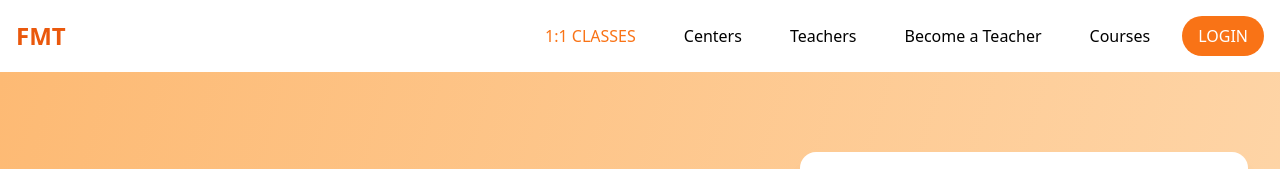
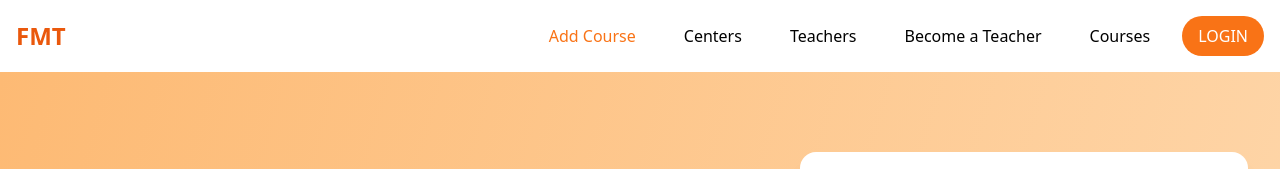
Before and after one commit to Harshsrivastava1414/find-my-future-clone, a React (Vite) app: page / in a window 1280 px wide. Shown: the top 169 px of the page. Built offline with nearby package versions, Linux system fonts and the light colour scheme.

Commit message:
Update Navbar.jsx

```diff
--- a/src/components/Navbar.jsx
+++ b/src/components/Navbar.jsx
@@ -24,9 +24,9 @@
             <Button
               variant="outline"
               className="text-orange-500 border-orange-500 rounded-full"
-              onClick={() => navigate("/courses")}
+              onClick={() => navigate("/AddCoursePage")}
             >
-              1:1 CLASSES
+              Add Course
             </Button>
             <Button variant="ghost" onClick={() => navigate("/centers")}>
               Centers
@@ -34,6 +34,7 @@
             <Button variant="ghost" onClick={() => navigate("/teacherList")}>
               Teachers
             </Button>
+
             <Button variant="ghost" onClick={() => navigate("/teacher")}>
               Become a Teacher
             </Button>
```
